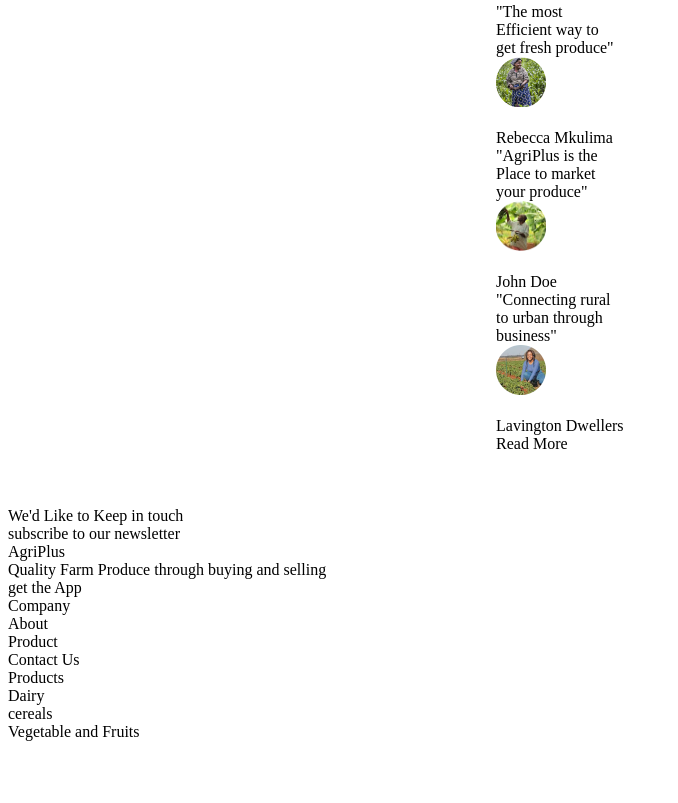
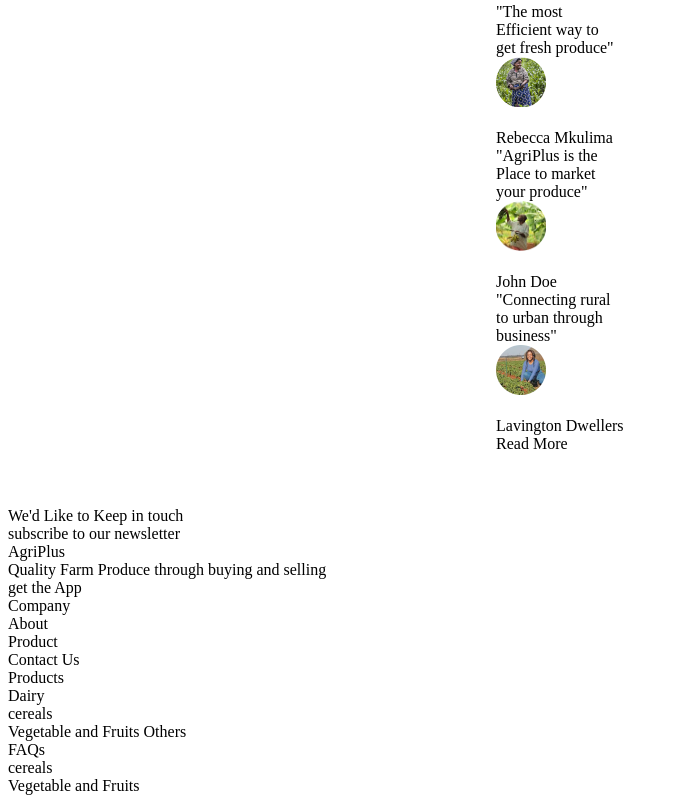
Before and after one commit to bryant-kanda/AgriPlus-Website, a plain HTML site: page index.html in a window 1280 px wide. Shown: the part 1661-2464 px from the top of the page, without its empty margins (0-678 px from the left). Before the commit the page ends 2410 px from the top, so only its background shows below. Drawn offline with Linux system fonts and the light colour scheme.

Commit message:
add see more part

```diff
--- a/index.html
+++ b/index.html
@@ -120,7 +120,8 @@
         AgriPlus<br>Quality Farm Produce through buying and selling<br>get the App
     </div>
     <div>Company<br>About<br>Product<br>Contact Us</div>
-    </div>Products<br>Dairy<br>cereals<br>Vegetable and Fruits
+    </div>Products<br>Dairy<br>cereals<br>Vegetable and Fruits</div>
+    </div>Others<br>FAQs<br>cereals<br>Vegetable and Fruits</div>
 
 </body>
 </html>
```
